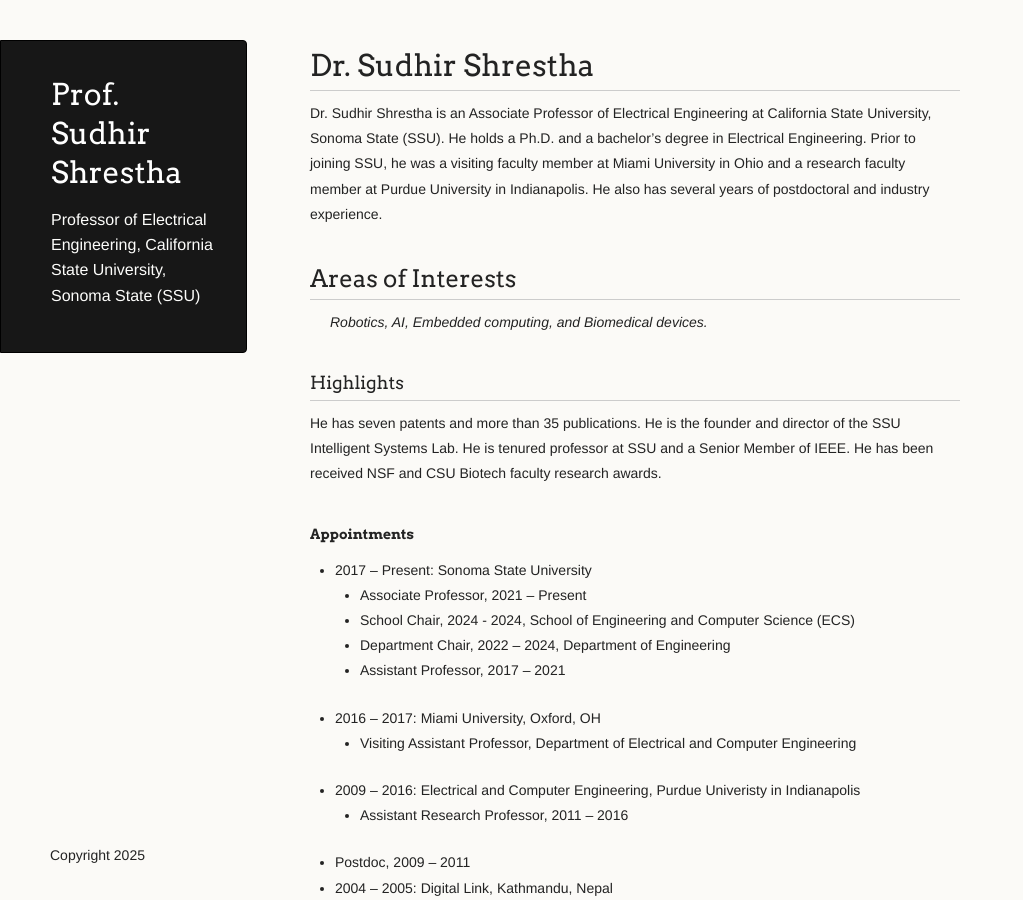
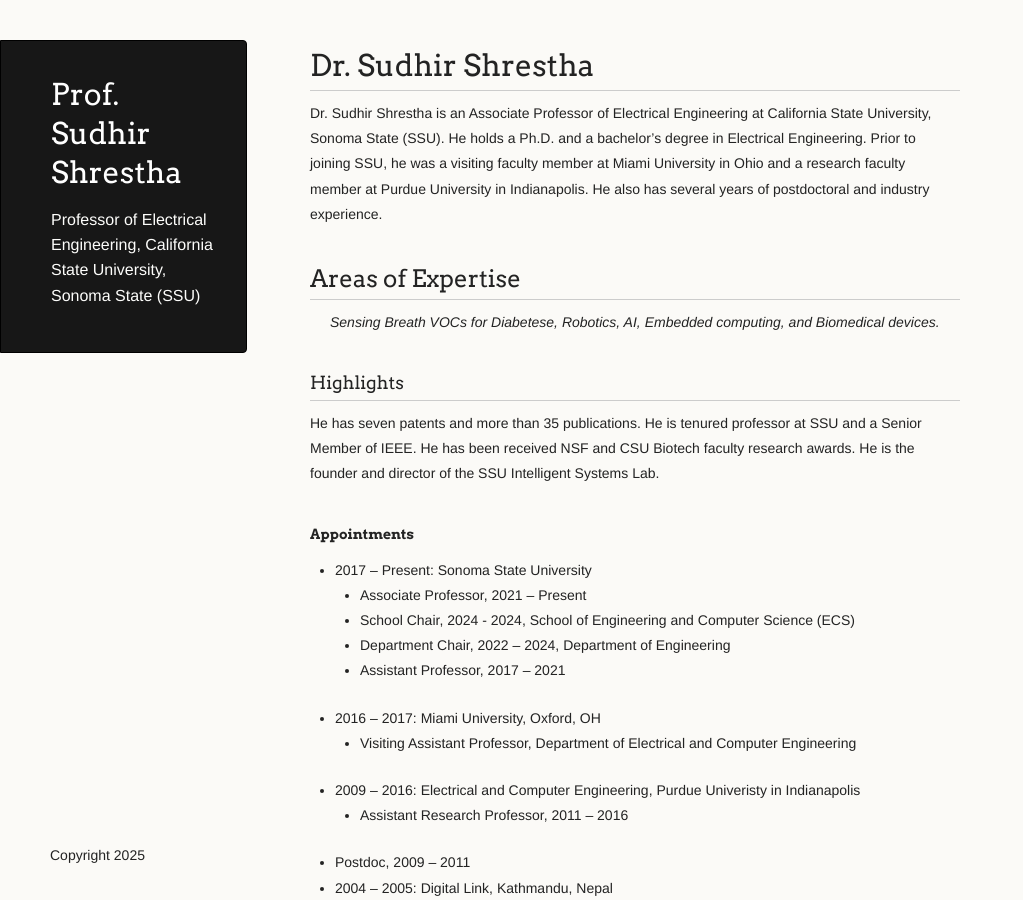
Before and after one commit to profshrestha/profshrestha.github.io, a Jekyll site: the page built from index.md, in a window 1280 px wide and 900 px high. Shown: the whole window, without its empty margins (0-1023 px from the left). Built offline with Jekyll 4.4.1, drawn with Linux system fonts in a browser that asks for light colours.

Commit message:
Update index.md

```diff
--- a/index.md
+++ b/index.md
@@ -14,8 +14,9 @@
 
 Dr. Sudhir Shrestha is an Associate Professor of Electrical Engineering at California State University, Sonoma State (SSU). He holds a Ph.D. and a bachelor's degree in Electrical Engineering. Prior to joining SSU, he was a visiting faculty member at Miami University in Ohio and a research faculty member at Purdue University in Indianapolis. He also has several years of postdoctoral and industry experience.
 
-## Areas of Interests
+## Areas of Expertise
 
+>Sensing Breath VOCs for Diabetese,
 >Robotics,
 >AI,
 >Embedded computing, and
@@ -23,7 +24,7 @@
 
 ### Highlights
 
-He has seven patents and more than 35 publications. He is the founder and director of the SSU Intelligent Systems Lab. He is tenured professor at SSU and a Senior Member of IEEE. He has been received NSF and CSU Biotech faculty research awards.
+He has seven patents and more than 35 publications. He is tenured professor at SSU and a Senior Member of IEEE. He has been received NSF and CSU Biotech faculty research awards. He is the founder and director of the SSU Intelligent Systems Lab.
 
 #### Appointments
 
```
